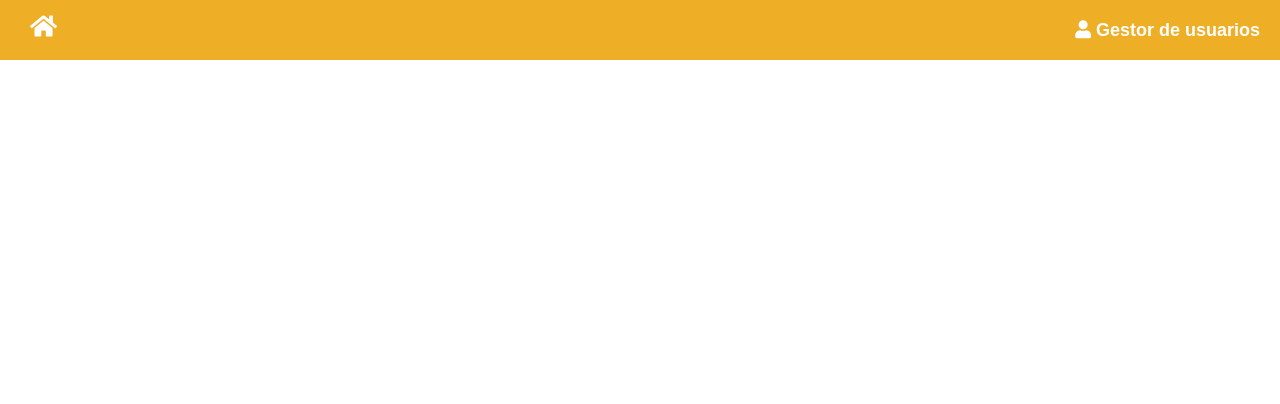
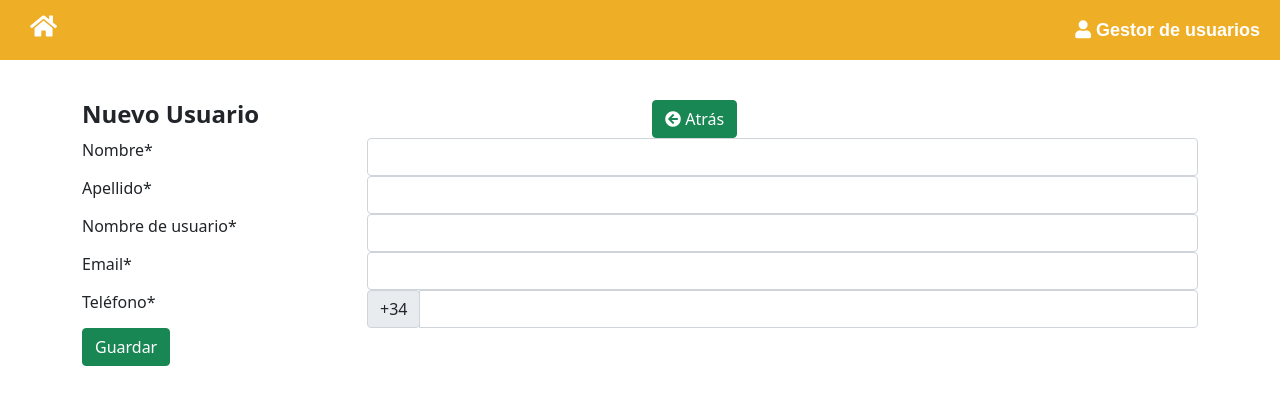
Before and after one commit to fgp4321/Ineffabile-Pizza, an Angular app in the folder Frontend/adminCRUD/: page /AddUser in a window 1280 px wide. Shown: the top 404 px of the page. Built offline with nearby package versions, Linux system fonts and the light colour scheme.

Commit message:
componente add-user terminado

```diff
--- a/Frontend/adminCRUD/src/app/add-user/add-user.component.html
+++ b/Frontend/adminCRUD/src/app/add-user/add-user.component.html
@@ -1 +1,106 @@
-<p>add-user works!</p>
+<div class="container-xl">
+    <div class="table-responsive">
+        <div class="table-wrapper">
+            <div class="table-title">
+                <div class="row">
+                    <div class="col-sm-6">
+                        <h4><b>Nuevo Usuario</b></h4>
+                    </div>
+                    <div class="col-sm-6">
+                        <a href="#" routerLink="/Home" class="btn btn-success back"><i class="fas fa-arrow-circle-left"></i> Atrás</a>
+                    </div>
+                </div>
+            </div>
+            <form #userForm="ngForm">
+                <div class="table-content">
+                    <div class="form-group p-10 row">
+                        <div class="col-sm-3">
+                            <label for="nombre" class="p-t-b-10">Nombre<span class="requiredStar">*</span></label>
+                        </div>
+                        <div class="col-sm-9">
+                            <input type="text" class="form-control" id="nombre" required maxlength="255" [(ngModel)]="addUserForm.nombre" name="nombre" #nombre="ngModel">
+                            <div *ngIf="nombre.errors && isSubmitted" class="alert alert-danger validationError">
+                                <div [hidden]="!nombre.errors?.['required']">
+                                    Nombre es un campo obligatorio
+                                </div>
+                            </div>
+                        </div>
+                    </div>
+                    <div class="form-group p-10 row">
+                        <div class="col-sm-3">
+                            <label for="apellido" class="p-t-b-10">Apellido<span class="requiredStar">*</span></label>
+                        </div>
+                        <div class="col-sm-9">
+                            <input type="text" class="form-control" id="apellido" required maxlength="255" [(ngModel)]="addUserForm.apellido" name="apellido" #apellido="ngModel">
+                            <div *ngIf="apellido.errors && isSubmitted" class="alert alert-danger validationError">
+                                <div [hidden]="!apellido.errors?.['required']">
+                                    Apellido es un campo obligatorio
+                                </div>
+                            </div>
+                        </div>
+                    </div>
+                    <div class="form-group p-10 row">
+                        <div class="col-sm-3">
+                            <label for="username" class="p-t-b-10">Nombre de usuario<span class="requiredStar">*</span></label>
+                        </div>
+                        <div class="col-sm-9">
+                            <input type="text" class="form-control" id="username" required maxlength="255" [(ngModel)]="addUserForm.username" name="username" #username="ngModel" pattern="^[^\s]+$">
+                            <div *ngIf="username.errors && isSubmitted" class="alert alert-danger validationError">
+                                <div [hidden]="!username.errors?.['required']">
+                                    Nombre de usuario es un campo obligatorio
+                                </div>
+                                <div [hidden]="!username.errors?.['pattern']">
+                                    El nombre de usuario no puede contener espacios
+                                </div>
+                            </div>
+                        </div>
+                    </div>
+
+                    <div class="form-group p-10 row">
+                        <div class="col-sm-3">
+                            <label class="p-t-b-10">Email<span class="requiredStar">*</span></label>
+                        </div>
+                        <div class="col-sm-9">
+                            <input type="text" class="form-control" id="email" required maxlength="255" [(ngModel)]="addUserForm.email" name="email" #email="ngModel" pattern="^[a-zA-Z0-9._%+-]+@[a-zA-Z0-9.-]+\.[a-zA-Z]{2,}$">
+                            <div *ngIf="email.errors && isSubmitted" class="alert alert-danger validationError">
+                                <div [hidden]="!email.errors?.['required']">
+                                    Email es un campo obligatorio
+                                </div>
+                                <div [hidden]="!email.errors?.['pattern']">
+                                    Email incorrecto. Compruebe la ortografía e inténtelo de nuevo
+                                </div>
+                            </div>
+                        </div>
+                    </div>
+
+                    <div class="form-group p-10 row">
+                        <div class="col-sm-3">
+                            <label class="p-t-b-10">Teléfono<span class="requiredStar">*</span></label>
+                        </div>
+                        <div class="col-sm-9">
+                            <div class="input-group">
+                                <div class="input-group-prepend">
+                                    <span class="input-group-text">+34</span>
+                                </div>
+                                <input type="tel" class="form-control" id="telefono" required maxlength="11" [(ngModel)]="addUserForm.telefono" name="telefono" #telefono="ngModel" pattern="[0-9]{9}$">
+                            </div>
+                            <div *ngIf="telefono.errors && isSubmitted" class="alert alert-danger validationError">
+                                <div [hidden]="!telefono.errors?.['required']">
+                                    Teléfono es un campo obligatorio
+                                </div>
+                                <div [hidden]="!telefono.errors?.['pattern']">
+                                    Teléfono incorrecto. Compruebe los dígitos e inténtelo de nuevo
+                                </div>
+                            </div>
+                        </div>
+                    </div>
+
+
+                </div>
+                <div class="table-footer">
+                    <button class="btn btn-success" (click)="AddUser(userForm.form.valid)">Guardar</button>
+                </div>
+            </form>
+        </div>
+    </div>
+</div>
--- a/Frontend/adminCRUD/src/app/add-user/add-user.component.scss
+++ b/Frontend/adminCRUD/src/app/add-user/add-user.component.scss
@@ -0,0 +1,3 @@
+.container-xl {
+    padding-top: 100px;
+}
--- a/Frontend/adminCRUD/src/app/add-user/add-user.component.ts
+++ b/Frontend/adminCRUD/src/app/add-user/add-user.component.ts
@@ -1,4 +1,8 @@
-import { Component, OnInit } from '@angular/core';
+import { Component, OnInit, ViewChild } from '@angular/core';
+import { NgForm } from "@angular/forms";
+import { Router } from "@angular/router";
+import { ToastrService } from "ngx-toastr";
+import { HttpProviderService } from "../Service/http-provider.service";
 
 @Component({
   selector: 'app-add-user',
@@ -6,10 +10,46 @@ import { Component, OnInit } from '@angular/core';
   styleUrls: ['./add-user.component.scss']
 })
 export class AddUserComponent implements OnInit {
+  addUserForm: userForm = new userForm()
 
-  constructor() { }
+  @ViewChild("userForm")
+  userForm!: NgForm
+  isSubmitted: boolean = false
+  constructor(private router: Router, private httpProvider: HttpProviderService, private toastr: ToastrService) { }
 
-  ngOnInit(): void {
+  ngOnInit(): void {}
+
+  AddUser(isValid: any){
+    this.isSubmitted = true
+    if (isValid) {
+      this.httpProvider.saveUser(this.addUserForm).subscribe(async data => {
+        if (data != null && data.body != null) {
+          if (data != null && data.body != null) {
+            var resultData = data.body
+            if (resultData != null && resultData.isSuccess) {
+              this.toastr.success(resultData.message)
+              setTimeout(()=>{
+                this.router.navigate(['/Home'])
+              }, 500)
+            }
+          }
+        }
+      },
+      async error => {
+        this.toastr.error(error.message)
+        setTimeout(()=>{
+          this.router.navigate(['/Home'])
+        },500)
+      })
+    }
   }
+}
 
+
+export class userForm {
+  nombre: string = ""
+  apellido: string = ""
+  username: string = ""
+  email: string = ""
+  telefono: string = ""
 }
```
